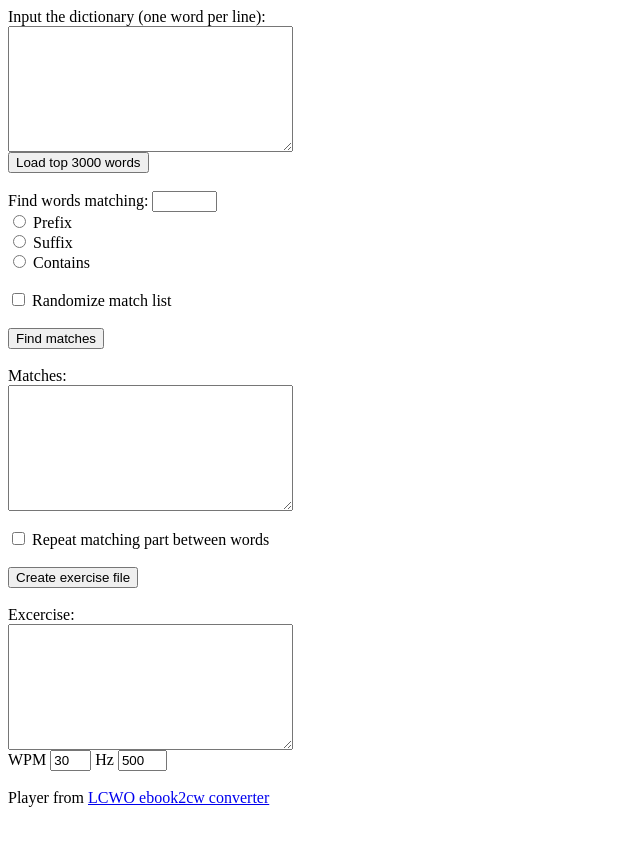
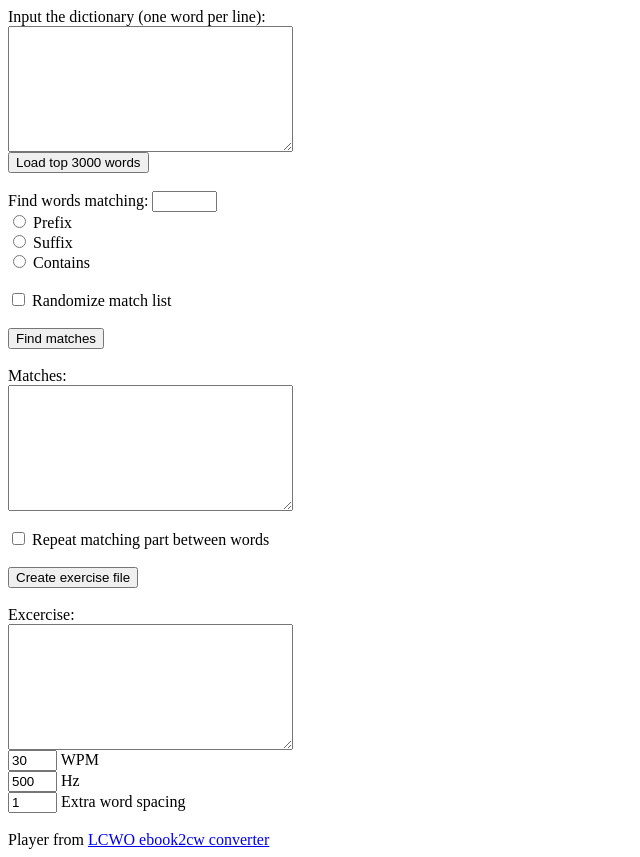
Before and after one commit to billyf/word-filter-repeater, a plain HTML site: page index.html in a window 1280 px wide. Shown: the whole page, without its empty margins (0-640 px from the left). Before the commit the page ends 815 px from the top, so only its background shows below. Drawn offline with Linux system fonts and the light colour scheme.

Commit message:
Extra word spacing config

```diff
--- a/index.html
+++ b/index.html
@@ -58,11 +58,14 @@
 </textarea>
 
 <br/>
-<label for="player_wpm">WPM</label>
-<input id="player_wpm" value="30" size="2"/>
+<input id="player_wpm" value="30" size="3"/>
+<label for="player_wpm">WPM</label><br/>
 
-<label for="player_hz">Hz</label>
-<input id="player_hz" value="500" size="3"/><br/>
+<input id="player_hz" value="500" size="3"/>
+<label for="player_hz">Hz</label><br/>
+
+<input id="extra_word_spacing" value="1" size="3"/>
+<label for="extra_word_spacing">Extra word spacing</label><br/>
 <br/>
 
 <div id="player"></div>
--- a/repitition.js
+++ b/repitition.js
@@ -94,9 +94,10 @@ function renderPlayer(exercise) {
 	var wpm = document.getElementById("player_wpm").value.trim()
 	m.setWpm(wpm);
 	m.setEff(wpm);
-	m.setEws(1);
 	var tone = document.getElementById("player_hz").value.trim()
 	m.setFreq(tone);
+	var extra_word_spacing = document.getElementById("extra_word_spacing").value.trim()
+	m.setEws(extra_word_spacing);
 	exercise = exercise.replaceAll('\n', ' ');
 	m.setText(exercise);
 	m.renderPlayer('player', m);
```
